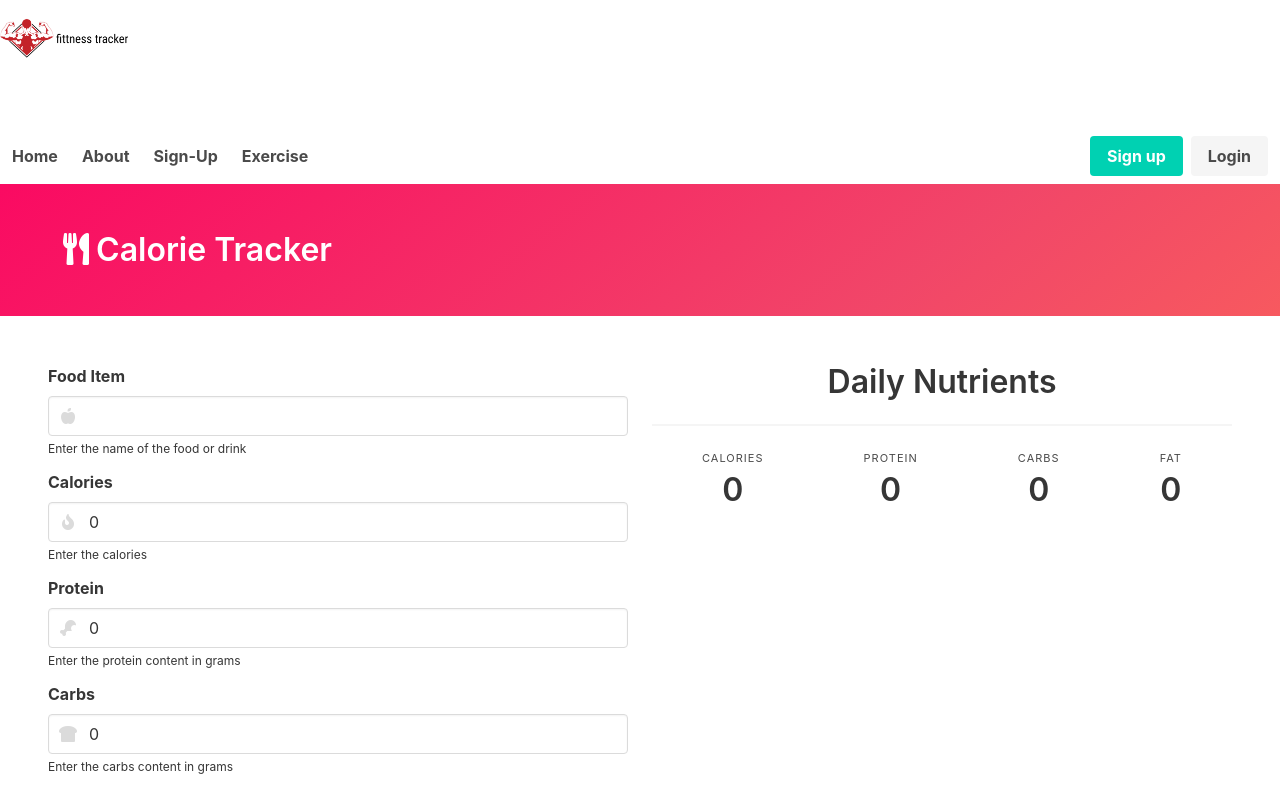
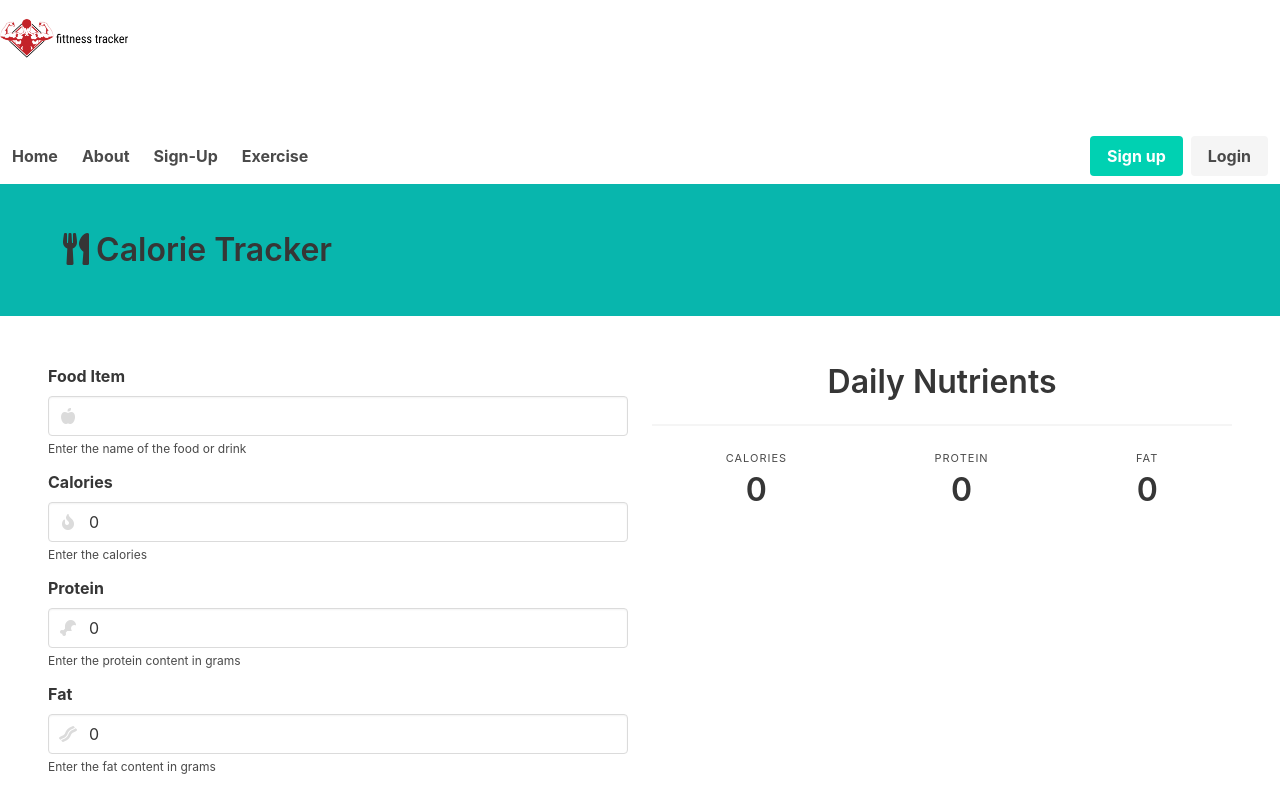
Before and after one commit to gorlagup1/fitness-tracker, a Vue app in the folder client/: page /Calorie in a window 1280 px wide. Shown: the top 786 px of the page. Built offline with nearby package versions, Linux system fonts and the light colour scheme.

Commit message:
--- Auto-Git Commit ---

```diff
--- a/client/src/models/Calories.js
+++ b/client/src/models/Calories.js
@@ -3,7 +3,6 @@ export const todos = [
         name: "Sample",
         calorie: 0,
         protein: 0,
-        carbs: 0,
         fat: 0
     }
 ];
@@ -14,7 +13,6 @@ export function add() {
         name: this.newFoodName,
         calorie: this.newCalorie,
         protein: this.newProtein,
-        carbs: this.newCarbs,
         fat: this.newFat
       }
     )
@@ -25,9 +23,7 @@ export function addcalorie() {
 export function addprotein() {
     this.proteinCount += this.newProtein;
 };
-export function addcarbs() {
-    this.carbsCount += this.newCarbs;
-};
+
 export function addfat() {
     this.fatCount += this.newFat;
 };
--- a/client/src/views/Calorie.vue
+++ b/client/src/views/Calorie.vue
@@ -1,6 +1,6 @@
 <template>
   <div class="calorie">
-    <section class="hero is-danger is-bold">
+    <section class="hero is-bold">
         <div class="hero-body">
             <div class="container">
                 <h1 class="title">
@@ -22,7 +22,7 @@
                         <span class="icon is-small is-left">
                         <i class="fas fa-apple-alt"></i>
                         </span>
-                        <p class="help is-dark">Enter the name of the food or drink</p>
+                        <p class="help ">Enter the name of the food or drink</p>
                     </div>
                 </div>
 
@@ -33,46 +33,37 @@
                         <span class="icon is-small is-left">
                             <i class="fas fa-fire"></i>
                         </span>
-                        <p class="help is-dark">Enter the calories</p>
+                        <p class="help ">Enter the calories</p>
                     </div>
                 </div>
 
                 <div class="field">
                     <label class="label">Protein</label>
                     <div class="control has-icons-left has-icons-right">
-                        <input class="input" type="numver" name="protein" placeholder="0" v-model.number="newProtein">
-                        <span class="icon is-small is-left">
+                        <input class="input" type="numver" name="protein" placeholder="" v-model.number="newProtein">
+                        <span class="icon is-left">
                             <i class="fas fa-drumstick-bite"></i>
                         </span>
-                        <p class="help is-dark">Enter the protein content in grams</p>
+                        <p class="help">Enter the protein content in grams</p>
                     </div>
                 </div>
 
-                <div class="field">
-                    <label class="label">Carbs</label>
-                    <div class="control has-icons-left has-icons-right">
-                        <input class="input" type="number" name="carbs" placeholder="0" v-model.number="newCarbs">
-                        <span class="icon is-small is-left">
-                            <i class="fas fa-bread-slice"></i>
-                        </span>
-                        <p class="help is-dark">Enter the carbs content in grams</p>
-                    </div>
-                </div>
+
 
                 <div class="field">
                     <label class="label">Fat</label>
                     <div class="control has-icons-left has-icons-right">
-                        <input class="input" type="number" name="fat" placeholder="0" v-model.number="newFat">
+                        <input class="input" type="number" name="fat" placeholder="" v-model.number="newFat">
                         <span class="icon is-small is-left">
                             <i class="fas fa-bacon"></i>
                         </span>
-                        <p class="help is-dark">Enter the fat content in grams</p>
+                        <p class="help ">Enter the fat content in grams</p>
                     </div>
                 </div>
 
                 <div class="field is-grouped">
                     <div class="control">
-                        <button class="button is-danger" @click="add();addcalorie();addprotein();addcarbs();addfat()">Submit</button>
+                        <button class="button is-danger" @click="add();addcalorie();addprotein();addfat()">Submit</button>
                     </div>
                     <div class="control">
                         <button class="button is-danger is-light">Cancel</button>
@@ -98,12 +89,7 @@
                         <p class="title">{{proteinCount}}</p>
                         </div>
                     </div>
-                    <div class="level-item has-text-centered">
-                        <div>
-                        <p class="heading">Carbs</p>
-                        <p class="title">{{carbsCount}}</p>
-                        </div>
-                    </div>
+
                     <div class="level-item has-text-centered">
                         <div>
                         <p class="heading">Fat</p>
@@ -117,20 +103,20 @@
         <table class="table is-bordered is-striped is-hoverable is-fullwidth">
             <thead>
                 <tr>
-                    <th>Name of Food</th>
-                    <th>Calories</th>
-                    <th>Protein</th>
-                    <th>Carbs</th>
+                    <th> Name of Food</th>
+                    <th> Calories</th>
+                    <th> Protein</th>
+
                     <th>Fat</th>
                 </tr>
             </thead>
             <tbody>
-                <tr r v-for="x in todos" :key="x.name">
-                    <td>{{x.name}}</td>
-                    <td>{{x.calorie}}</td>
-                    <td>{{x.protein}}</td>
-                    <td>{{x.carbs}}</td>
-                    <td>{{x.fat}}</td>
+                <tr r v-for="i in todos" :key="i.name">
+                    <td>{{i.name}}</td>
+                    <td>{{i.calorie}}</td>
+                    <td>{{i.protein}}</td>
+
+                    <td>{{i.fat}}</td>
                 </tr>
             </tbody>
             <tfoot>
```
